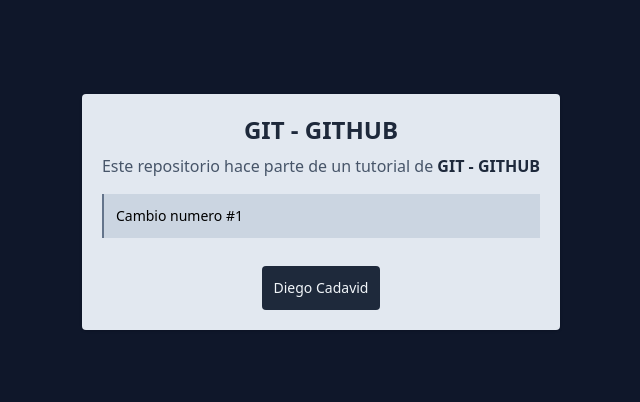
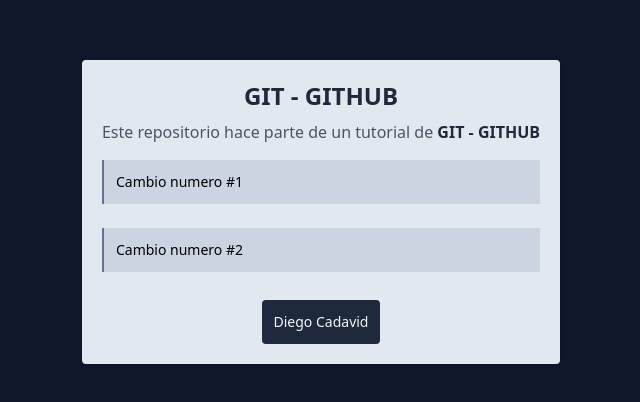
Before and after one commit to DiegoCadavid/git-tutorial, a plain HTML site: page index.html in a window 1280 px wide. Shown: the part 188-590 px from the top of the page, without its empty margins (319-959 px from the left). Drawn offline with nearby package versions, Linux system fonts and the light colour scheme.

Commit message:
edit index.html ( tercer commit )

```diff
--- a/index.html
+++ b/index.html
@@ -16,6 +16,9 @@
         <!-- Segundo commit -->
         <p class="text-sm p-3 my-2 bg-slate-300 border-l-2 border-slate-500 w-full hover:bg-slate-400 cursor-pointer transition-colors ease-linear">Cambio numero #1</p>
 
+        <!-- tercer commit -->
+        <p class="text-sm p-3 my-2 bg-slate-300 border-l-2 border-slate-500 w-full hover:bg-slate-400 cursor-pointer transition-colors ease-linear">Cambio numero #2</p>
+
         <a href="#" class="p-3 text-sm text-slate-100 bg-slate-800 rounded hover:bg-slate-500 mt-3 transition-colors ease-linear">Diego Cadavid</a>
       </div>
     </div>
```
